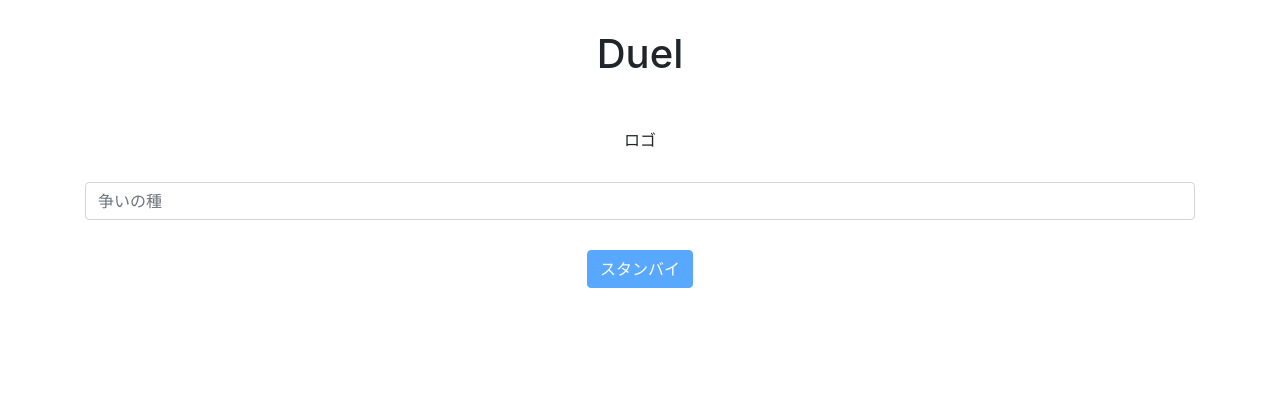
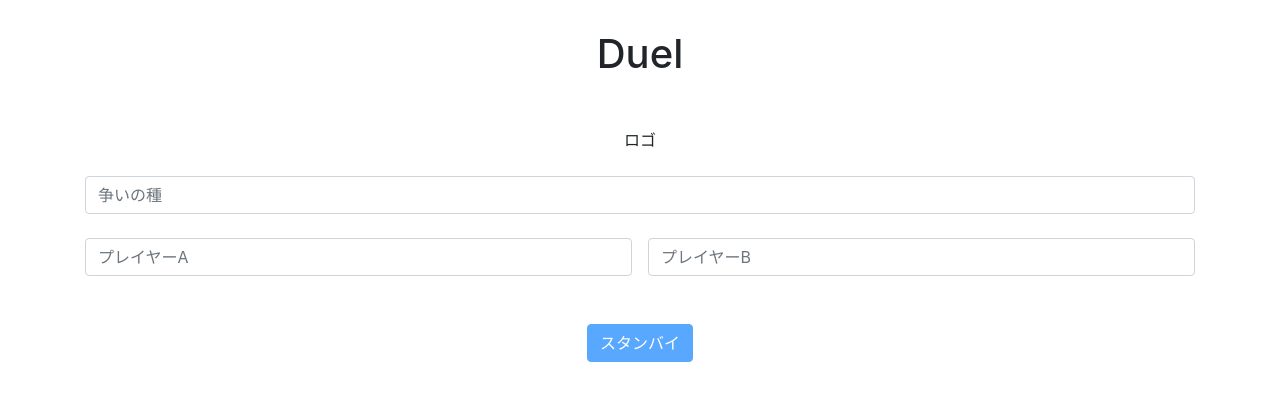
Before and after one commit to uyupun-archive/duel, a Nuxt app: page / in a window 1280 px wide. Shown: the top 400 px of the page. Built offline with nearby package versions, Linux system fonts and the light colour scheme.

Commit message:
modify index.vue

```diff
--- a/pages/index.vue
+++ b/pages/index.vue
@@ -1,8 +1,16 @@
 <template>
   <div>
     <h1 class="c-h1">Duel</h1>
-    <div class="c-logo">ロゴ</div>
-    <input type="text" placeholder="争いの種" class="form-control c-textBox" v-model="fightName" />
+    <div class="mb-4">ロゴ</div>
+    <input type="text" placeholder="争いの種" class="form-control mb-4" v-model="fightName" />
+    <div class="row mb-5">
+      <div class="col pr-2">
+        <input type="text" class="form-control" placeholder="プレイヤーA">
+      </div>
+      <div class="col pl-2">
+        <input type="text" class="form-control" placeholder="プレイヤーB">
+      </div>
+    </div>
     <button type="button" class="btn btn-primary" :disabled="validateFightName()" @click="standby()">スタンバイ</button>
   </div>
 </template>
@@ -32,12 +40,4 @@ export default {
   padding-top: 30px;
   margin-bottom: 50px;
 }
-
-.c-logo {
-  margin-bottom: 30px;
-}
-
-.c-textBox {
-  margin-bottom: 30px;
-}
 </style>
```
